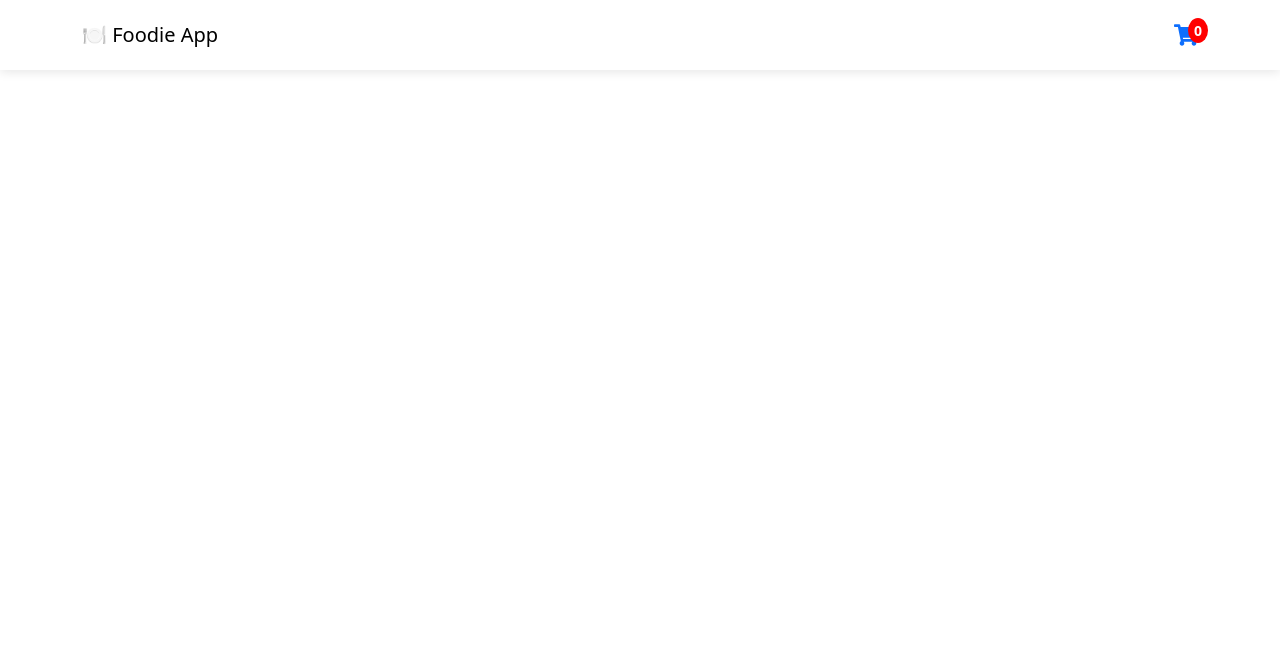
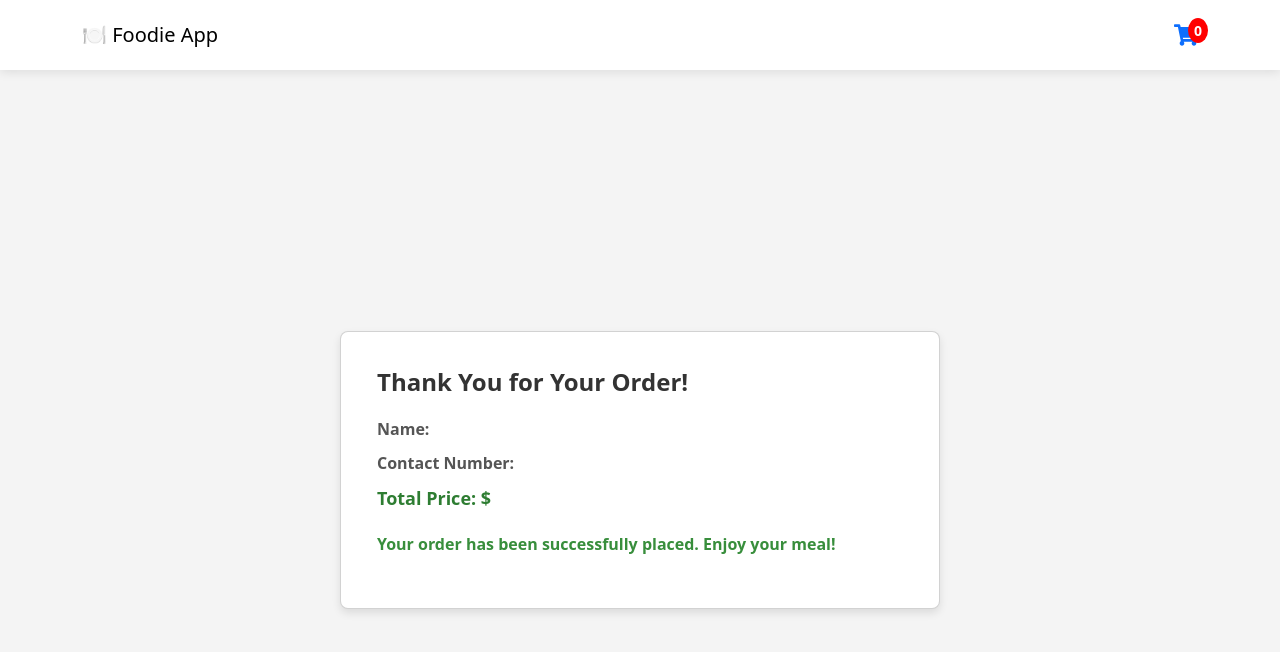
Before and after one commit to ArunPandyanVasam/dynamic-surge-pricing-frontend, a React (Vite) app: page /thank-you in a window 1280 px wide. Before the commit this address had no page. Shown: the top 652 px of the page. Built offline with nearby package versions, Linux system fonts and the light colour scheme.

Commit message:
orderconfirmation details are made mandatory

```diff
--- a/src/App.jsx
+++ b/src/App.jsx
@@ -4,8 +4,8 @@ import { BrowserRouter as Router, Route, Routes } from 'react-router-dom';
 import HomePage from './pages/HomePage/HomePage';
 import 'bootstrap/dist/css/bootstrap.min.css';
 import Header from './components/Header/Header';
-import CartComponent from './components/CartComponent/CartComponent';
 import OrderConfirmation from './pages/OrderConfirmation/OrderConfirmation';
+import ThankYouPage from './pages/ThankYouPage/ThankYouPage';
 
 const App = () => {
   const [cart, setCart] = useState([]);
@@ -15,8 +15,8 @@ const App = () => {
       <Header cartCount={cart.reduce((acc, item) => acc + item.quantity, 0)} />
       <Routes>
         <Route path='/' element={<HomePage setCart={setCart} cart={cart} />} />
-        <Route path='/cart' element={<CartComponent cart={cart} setCart={setCart} />} />
         <Route path='/order-confirmation' element={<OrderConfirmation />} />
+        <Route path='/thank-you' element={<ThankYouPage />} />
       </Routes>
     </Router>
   );
--- a/src/pages/OrderConfirmation/OrderConfirmation.jsx
+++ b/src/pages/OrderConfirmation/OrderConfirmation.jsx
@@ -13,14 +13,25 @@ const OrderConfirmation = () => {
     contact: "",
     paymentMethod: "Credit Card",
   });
+  const [error, setError] = useState("");
 
   const handleChange = (e) => {
     setUserDetails({ ...userDetails, [e.target.name]: e.target.value });
   };
 
   const handleConfirmOrder = () => {
-    alert("Order Confirmed! Thank you for your purchase.");
-    navigate("/");
+    if (!userDetails.name || !userDetails.contact) {
+      setError("Name and Contact Number are required.");
+    } else {
+      // Store the user details and navigate to ThankYouPage
+      navigate("/thank-you", {
+        state: {
+          name: userDetails.name,
+          contact: userDetails.contact,
+          totalPrice: surgePricing.totalSurgePrice,
+        },
+      });
+    }
   };
 
   if (!dish || !surgePricing) {
@@ -35,6 +46,8 @@ const OrderConfirmation = () => {
           <p className={styles.orderDetails}><strong>Dish:</strong> {dish.name} (x{quantity})</p>
           <p className={styles.orderDetails}><strong>Location:</strong> {userLocation}</p>
           <p className={styles.totalPrice}><strong>Total Price:</strong> ${surgePricing.totalSurgePrice}</p>
+
+          {error && <p className={styles.errorMessage}>{error}</p>}
 
           <Form>
             <Form.Group className={styles.formGroup}>
--- a/src/pages/ThankYouPage/ThankYouPage.jsx
+++ b/src/pages/ThankYouPage/ThankYouPage.jsx
@@ -0,0 +1,25 @@
+import React from "react";
+import { useLocation } from "react-router-dom";
+import { Card } from "react-bootstrap";
+import styles from "./ThankYouPage.module.css";
+
+const ThankYouPage = () => {
+  const location = useLocation();
+  const { name, contact, totalPrice } = location.state || {};
+
+  return (
+    <div className={styles.thankYouContainer}>
+      <Card className={styles.thankYouCard}>
+        <Card.Body>
+          <Card.Title className={styles.cardTitle}>Thank You for Your Order!</Card.Title>
+          <p className={styles.orderDetails}><strong>Name:</strong> {name}</p>
+          <p className={styles.orderDetails}><strong>Contact Number:</strong> {contact}</p>
+          <p className={styles.totalPrice}><strong>Total Price:</strong> ${totalPrice}</p>
+          <p className={styles.successMessage}>Your order has been successfully placed. Enjoy your meal!</p>
+        </Card.Body>
+      </Card>
+    </div>
+  );
+};
+
+export default ThankYouPage;
--- a/src/pages/ThankYouPage/ThankYouPage.module.css
+++ b/src/pages/ThankYouPage/ThankYouPage.module.css
@@ -1,15 +1,45 @@
-.pageContainer {
-    margin-top: 20px;
-    text-align: center;
-  }
+/* ThankYouPage.module.css */
 
-  .thankYouMessage {
-    font-size: 1.5rem;
-    color: #333;
-  }
+.thankYouContainer {
+  display: flex;
+  justify-content: center;
+  align-items: center;
+  padding: 20px;
+  min-height: 100vh;
+  background-color: #f4f4f4;
+}
 
-  @media (max-width: 768px) {
-    .thankYouMessage {
-      font-size: 1.2rem;
-    }
-  }
+.thankYouCard {
+  width: 100%;
+  max-width: 600px;
+  background-color: #fff;
+  box-shadow: 0 4px 8px rgba(0, 0, 0, 0.1);
+  border-radius: 8px;
+  padding: 20px;
+}
+
+.cardTitle {
+  font-size: 24px;
+  font-weight: bold;
+  color: #333;
+  margin-bottom: 20px;
+}
+
+.orderDetails {
+  font-size: 16px;
+  color: #555;
+  margin-bottom: 10px;
+}
+
+.totalPrice {
+  font-size: 18px;
+  font-weight: bold;
+  color: #2e7d32;
+  margin-bottom: 20px;
+}
+
+.successMessage {
+  font-size: 16px;
+  color: #388e3c;
+  font-weight: bold;
+}
```
